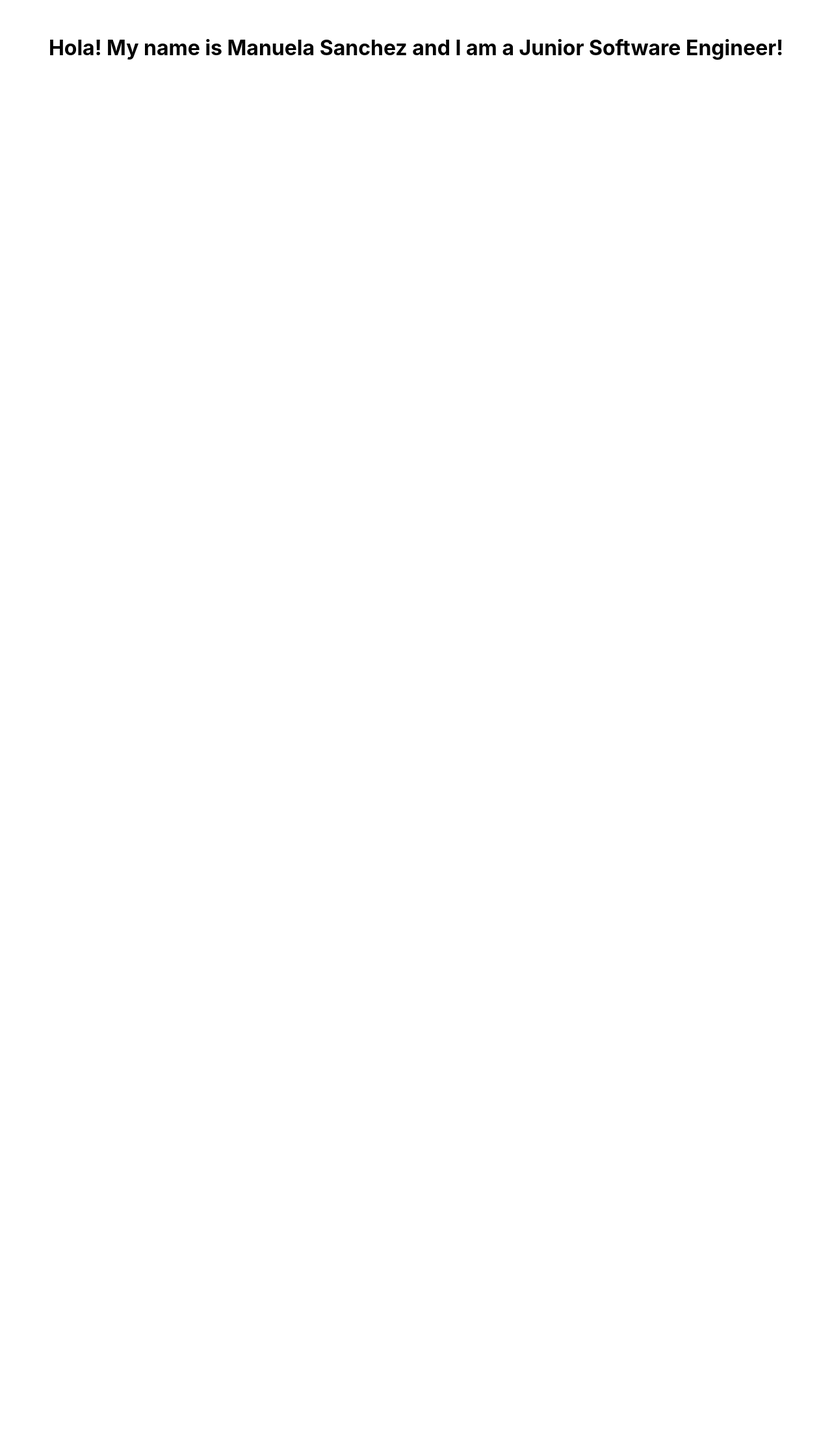
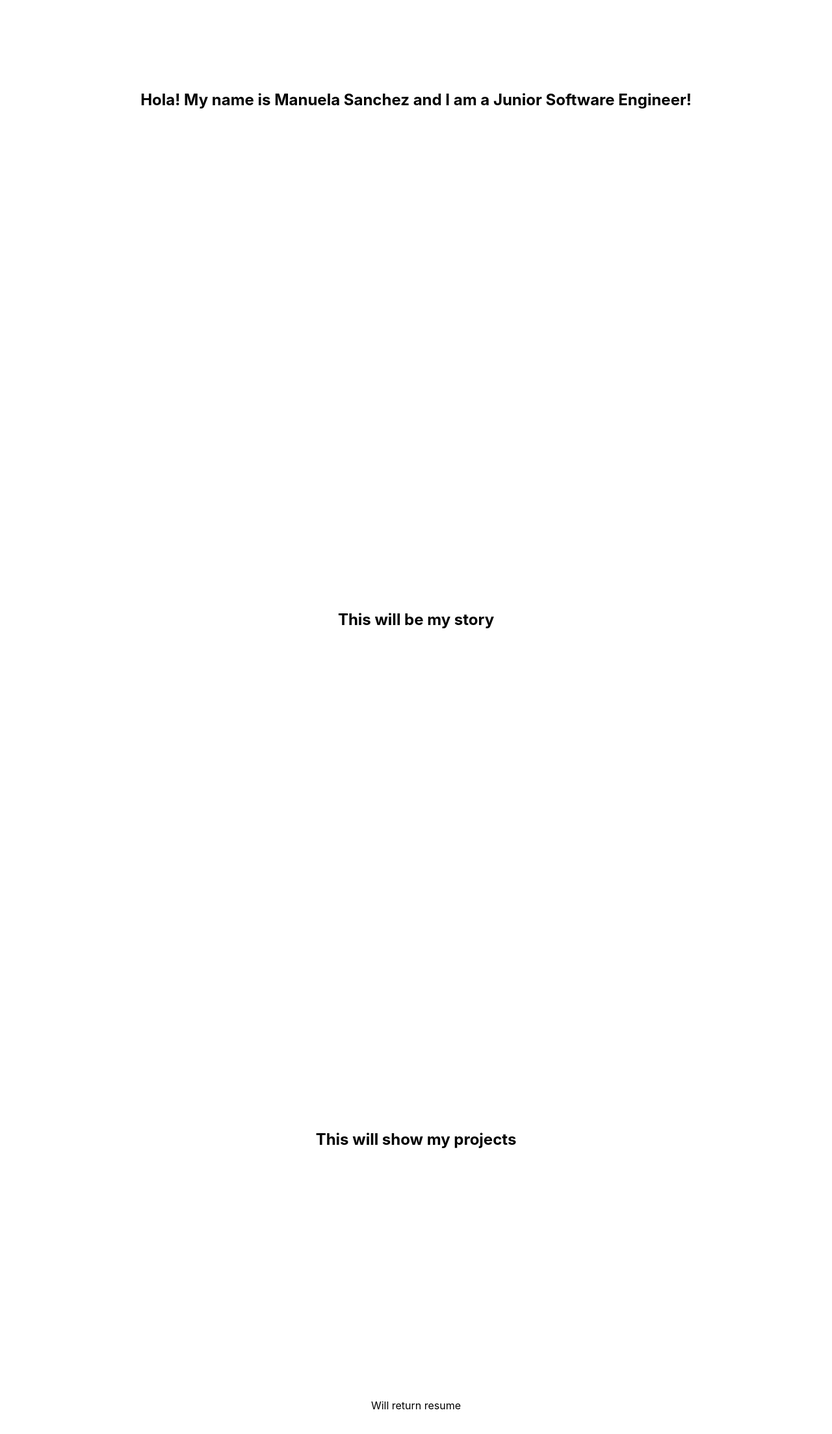
Before and after one commit to nela94/portfolio, a Next.js app: page / in a window 1280 px wide. Shown: the part 327-2534 px from the top of the page at 65% size. Before the commit the page ends 800 px from the top, so only its background shows below. Built offline with nearby package versions, Linux system fonts and the light colour scheme.

Commit message:
fixed my layout

```diff
--- a/components/AboutMe.js
+++ b/components/AboutMe.js
@@ -1,7 +1,13 @@
-const AboutMe = () => {
+import styles from '../styles/Layout.module.css'
+
+const Aboutme = () => {
   return (
-    <h1>This will be my story</h1>
+    <div className={styles.container}>
+      <main className={styles.main}>
+        <h1>This will be my story</h1>
+      </main>
+    </div>
   )
 }
 
-export default AboutMe
+export default Aboutme
--- a/components/ContactMe.js
+++ b/components/ContactMe.js
@@ -1,6 +1,12 @@
+import styles from '../styles/Layout.module.css'
+
 const ContactMe = () => {
   return (
-    <h1>This will be my contact/ maybe will just be a footer</h1>
+    <div className={styles.container}>
+      <main className={styles.main}>
+        <h1>This will be my contact</h1>
+      </main>
+    </div>
   )
 }
 
--- /dev/null
+++ b/components/FirstSection.js
@@ -0,0 +1,13 @@
+import styles from '../styles/Layout.module.css'
+
+const FirstSection = () => {
+  return (
+    <div className={styles.container}>
+      <main className={styles.main}>
+        <h1>Hola! My name is Manuela Sanchez and I am a Junior Software Engineer!</h1>
+      </main>
+    </div>
+  )
+}
+
+export default FirstSection
--- a/components/Layout.js
+++ b/components/Layout.js
@@ -1,10 +1,31 @@
 import styles from '../styles/Layout.module.css'
+
+import FirstSection from './FirstSection.js'
+import Aboutme from './Aboutme.js'
+import Projects from './Projects.js'
+import Resume from './Resume.js'
+import ContactMe from './ContactMe.js'
 
 const Layout = ({children}) => {
   return (
     <div className={styles.container}>
       <main className={styles.main}>
         {children}
+        <section>
+          <FirstSection></FirstSection>
+        </section>
+        <section>
+          <Aboutme></Aboutme>
+        </section>
+        <section>
+          <Projects></Projects>
+        </section>
+        <section>
+          <Resume></Resume>
+        </section>
+        <section>
+          <ContactMe></ContactMe>
+        </section>
       </main>
     </div>
   )
--- a/components/Projects.js
+++ b/components/Projects.js
@@ -1,6 +1,12 @@
+import styles from '../styles/Layout.module.css'
+
 const Projects = () => {
   return (
-    <div>Will return projects</div>
+    <div className={styles.container}>
+      <main className={styles.main}>
+        <h1>This will show my projects</h1>
+      </main>
+    </div>
   )
 }
 
--- a/pages/index.js
+++ b/pages/index.js
@@ -9,7 +9,6 @@ export default function Home() {
         <link rel='icon' href='https://static1.bigstockphoto.com/5/5/3/large1500/355923236.jpg' />
         <meta name="keywords" content="web developer, programming" />
       </Head>
-      <h1>Hola! My name is Manuela Sanchez and I am a Junior Software Engineer!</h1>
     </div>
   )
 }
```
